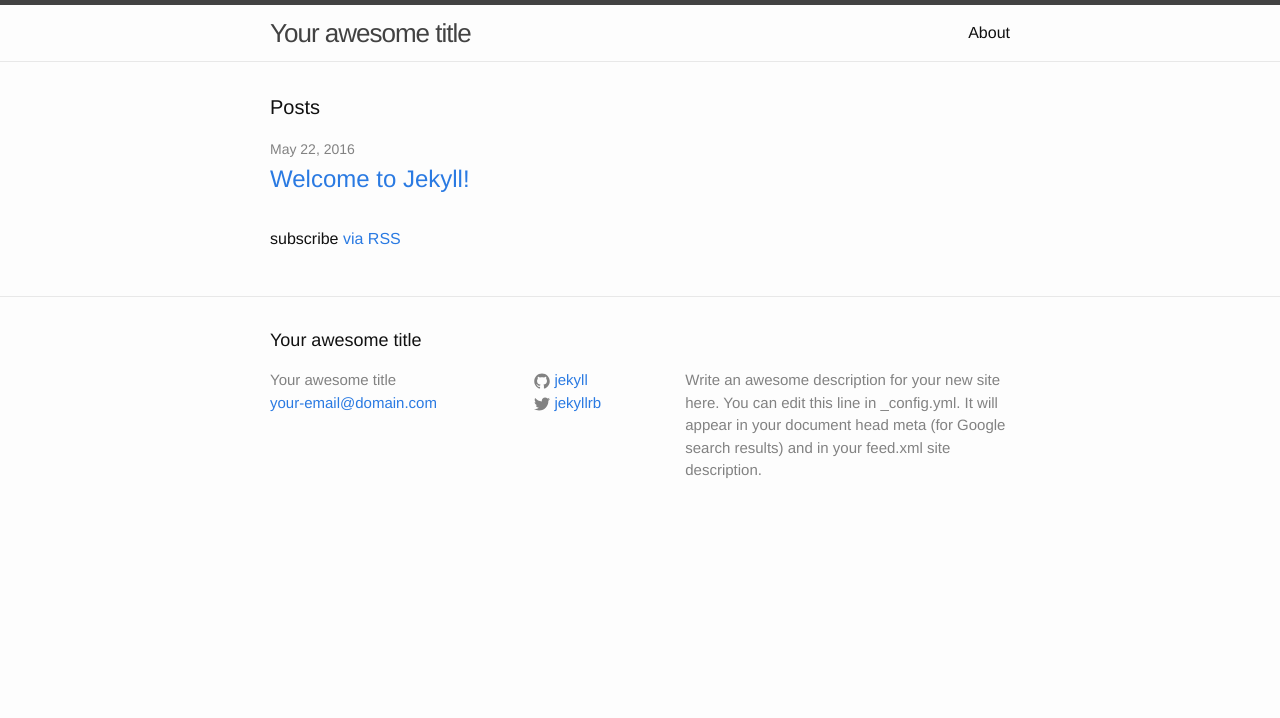
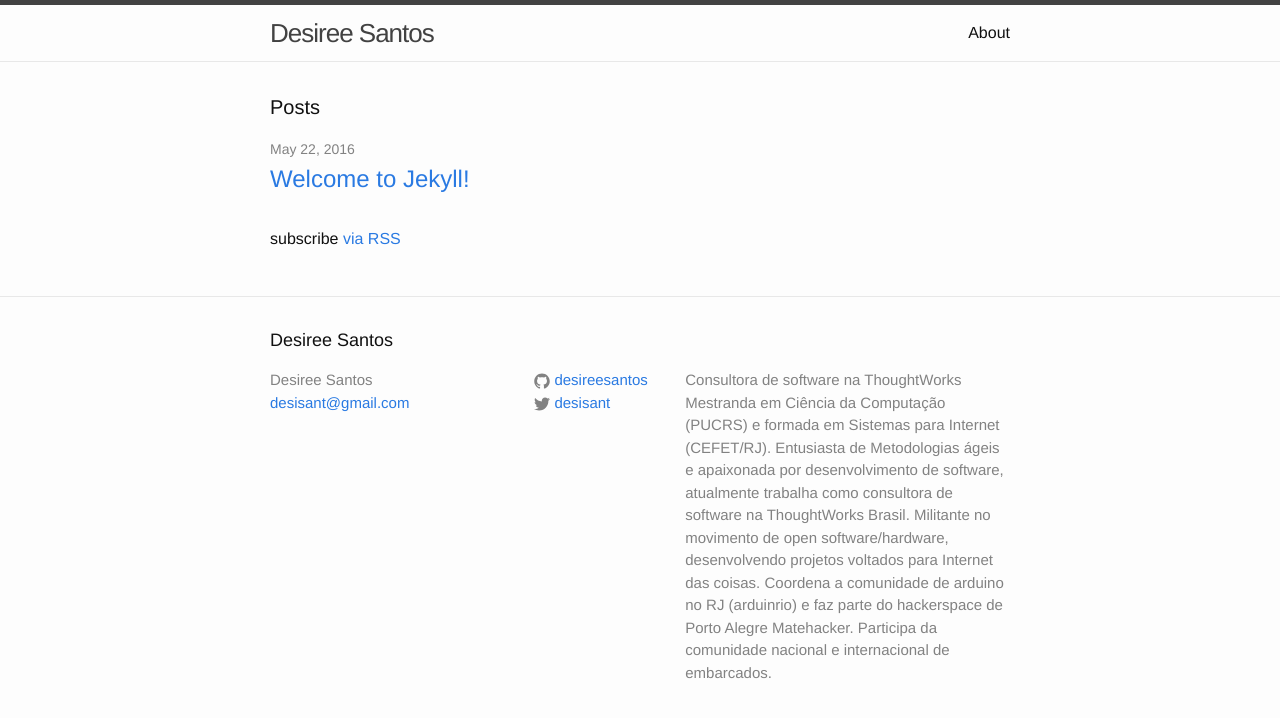
Before and after one commit to desireesantos/desireesantos.github.io, a Jekyll site: the page built from index.html, in a window 1280 px wide. Shown: the top 718 px of the page. Built offline with Jekyll 4.4.1, drawn with Linux system fonts in a browser that asks for light colours.

Commit message:
Update about info

```diff
--- a/_config.yml
+++ b/_config.yml
@@ -6,16 +6,20 @@
 # 'jekyll serve'. If you change this file, please restart the server process.
 
 # Site settings
-title: Your awesome title
-email: your-email@domain.com
+title: Desiree Santos
+email: desisant@gmail.com
 description: > # this means to ignore newlines until "baseurl:"
-  Write an awesome description for your new site here. You can edit this
-  line in _config.yml. It will appear in your document head meta (for
-  Google search results) and in your feed.xml site description.
+  Consultora de software na  ThoughtWorks
+  Mestranda em Ciência da Computação (PUCRS) e formada em Sistemas para Internet (CEFET/RJ).
+  Entusiasta de Metodologias ágeis e apaixonada por desenvolvimento de software,
+  atualmente trabalha como consultora de software na ThoughtWorks Brasil.
+  Militante no movimento de open software/hardware, desenvolvendo projetos voltados para Internet das coisas.
+  Coordena a comunidade de arduino no RJ (arduinrio) e faz parte do hackerspace de Porto Alegre Matehacker.
+  Participa da comunidade nacional e internacional de embarcados.
 baseurl: "" # the subpath of your site, e.g. /blog
-url: "http://yourdomain.com" # the base hostname & protocol for your site
-twitter_username: jekyllrb
-github_username:  jekyll
+url: "http://desireesantos.com" # the base hostname & protocol for your site
+twitter_username: desisant
+github_username:  desireesantos
 
 # Build settings
 markdown: kramdown
```
